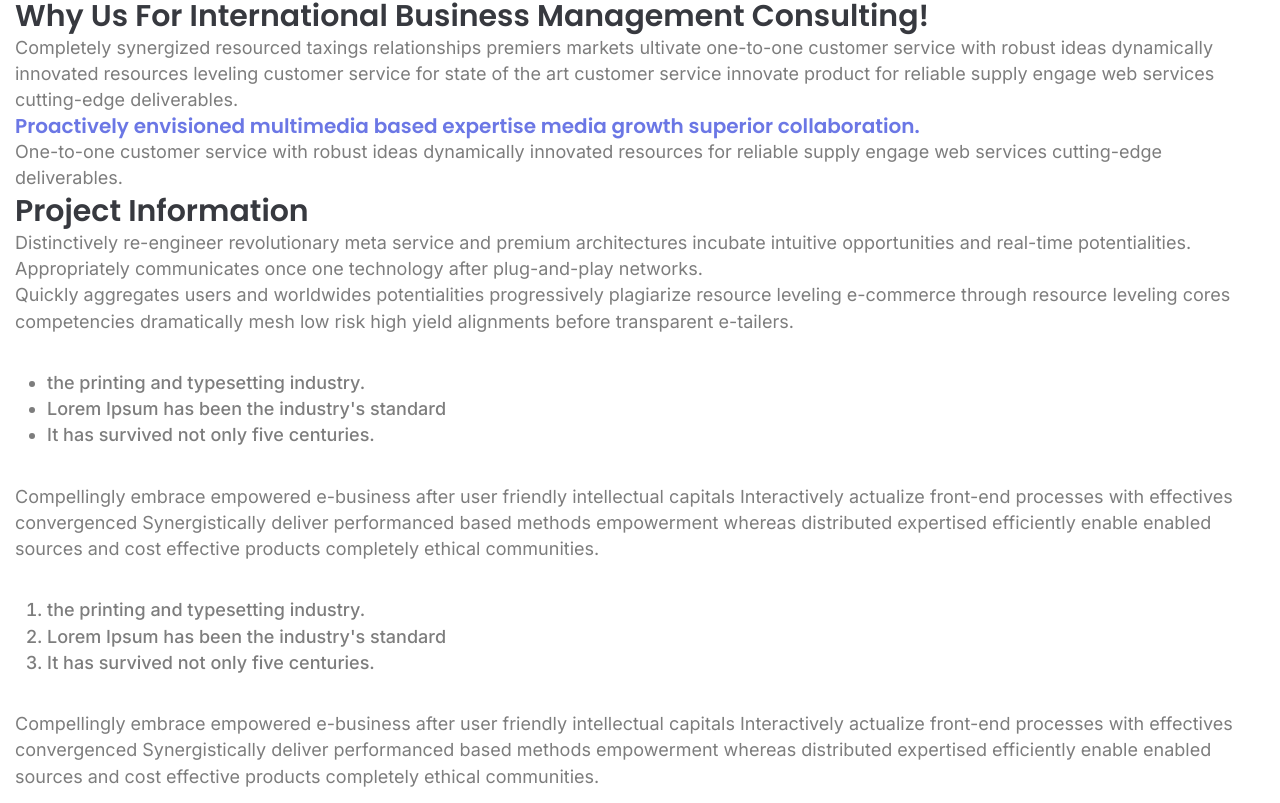
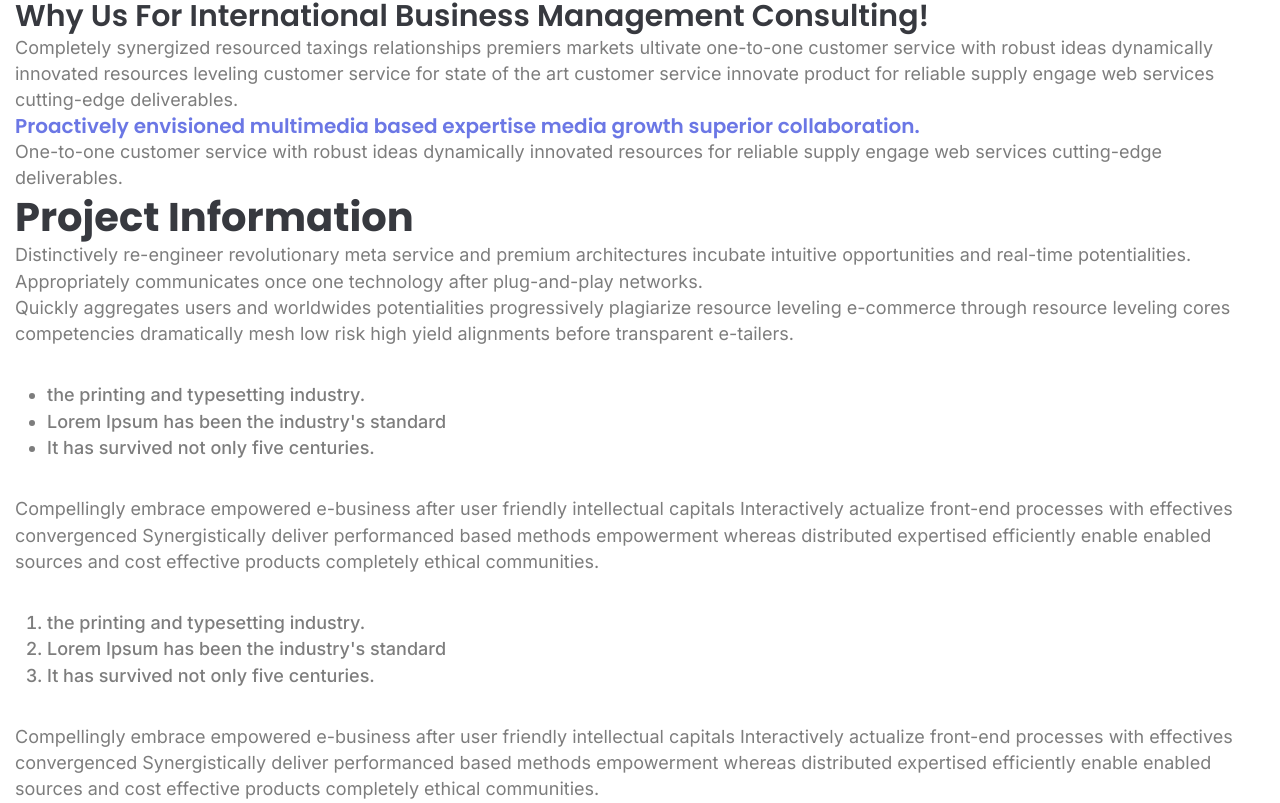
Before and after one commit to OlesiaAndreiko/layout-2023-hw, a plain HTML site: page lesson_5/index.html in a window 1280 px wide. Shown: the part 1921-2724 px from the top of the page. Drawn offline with Linux system fonts and the light colour scheme.

Commit message:
Add files via upload

```diff
--- a/lesson_5/css/fonts.css
+++ b/lesson_5/css/fonts.css
@@ -2,7 +2,7 @@
 @import url('https://fonts.googleapis.com/css2?family=Inter:wght@400;500&display=swap');
 
 /* через плагін Google Fonts Lior CHAMLA */
-@import url("https://fonts.googleapis.com/css?family=Poppins:600&display=swap");
+@import url("https://fonts.googleapis.com/css?family=Poppins:600,700&display=swap");
 
 /* через імпорт файлів .wooff та .woff2 */
 @font-face {
--- a/lesson_5/css/style.css
+++ b/lesson_5/css/style.css
@@ -94,6 +94,12 @@ body {
     line-height: 1.27;
     color: #37393F;
 }
+
+.heading-project {
+    font-weight: 700;
+    font-size: 40px;
+}
+
 .content .slogan {
     font-size: 20px;
     color: #6B77E5;
--- a/lesson_5/index.html
+++ b/lesson_5/index.html
@@ -260,7 +260,7 @@
 
         <section class="project">
             <div class="container">
-                <h2 class="heading">
+                <h2 class="heading heading-project">
                     Project Information
                 </h2>
 
```
